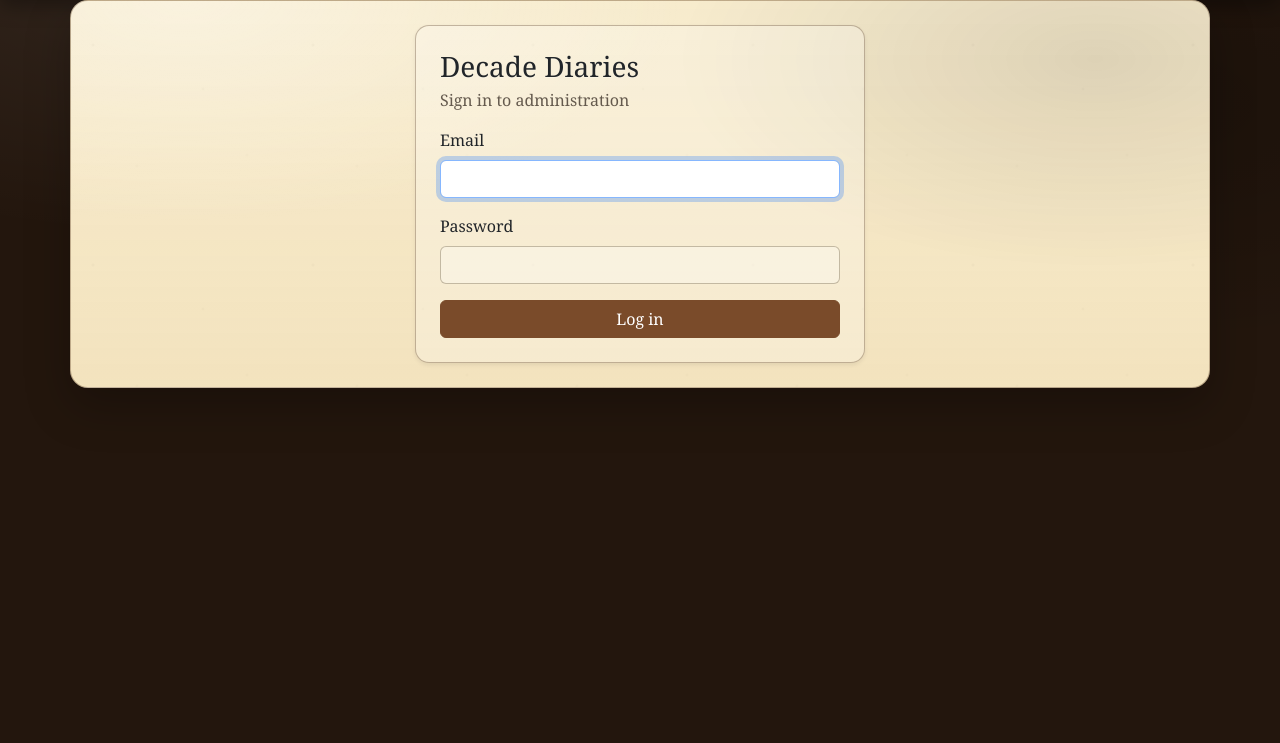
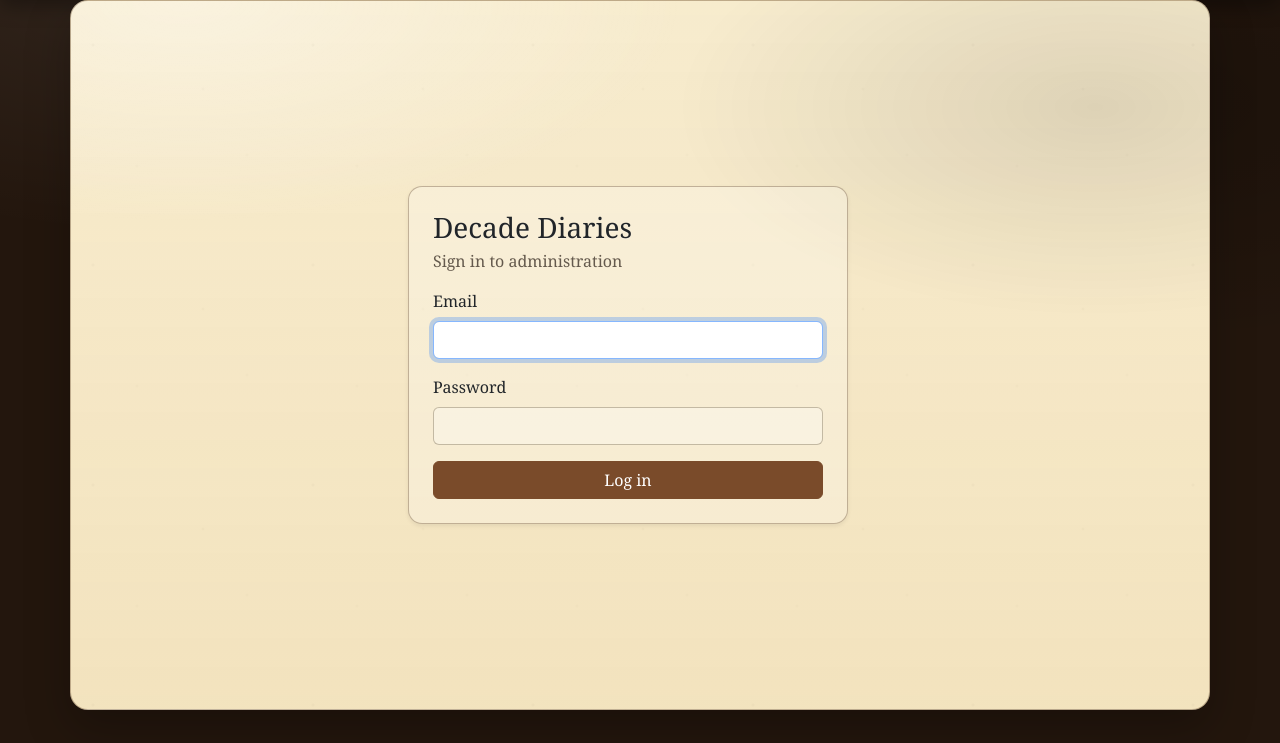
Before and after one commit to entangled-particle/decade-diaries, a Django app: a page that uses templates/admin/login.html in a window 1280 px wide. Shown: the part 57-800 px from the top of the page. Run offline with Django 5.2, Linux system fonts and the light colour scheme; some web fonts are replaced.

Commit message:
Fix login ui

```diff
--- a/templates/admin/login.html
+++ b/templates/admin/login.html
@@ -3,8 +3,20 @@
 
 {% block title %}Decade Diaries — Admin Login{% endblock %}
 
+{% block extra_head %}
+  <style>
+    /* Center admin login card in viewport (accounting for navbar + padding) */
+    .dd-admin-login-center {
+      min-height: calc(100vh - 140px);
+      display: flex;
+      align-items: center;
+    }
+  </style>
+{% endblock %}
+
 {% block content %}
-  <div class="row justify-content-center">
+  <div class="dd-admin-login-center">
+    <div class="row justify-content-center w-100">
       <div class="col-12 col-md-8 col-lg-5">
         <div class="card shadow-sm">
           <div class="card-body p-4">
@@ -87,4 +99,5 @@
         </div>
       </div>
     </div>
+  </div>
 {% endblock %}
```
Lines whose indentation alone changed are shown as unchanged.
